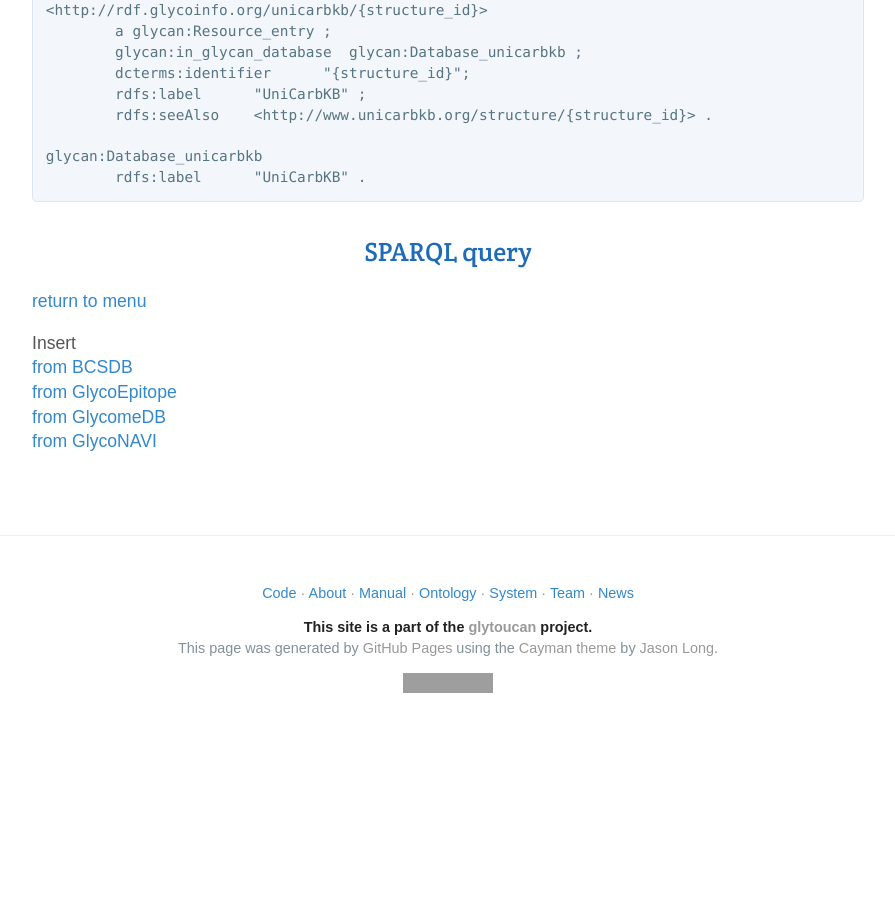
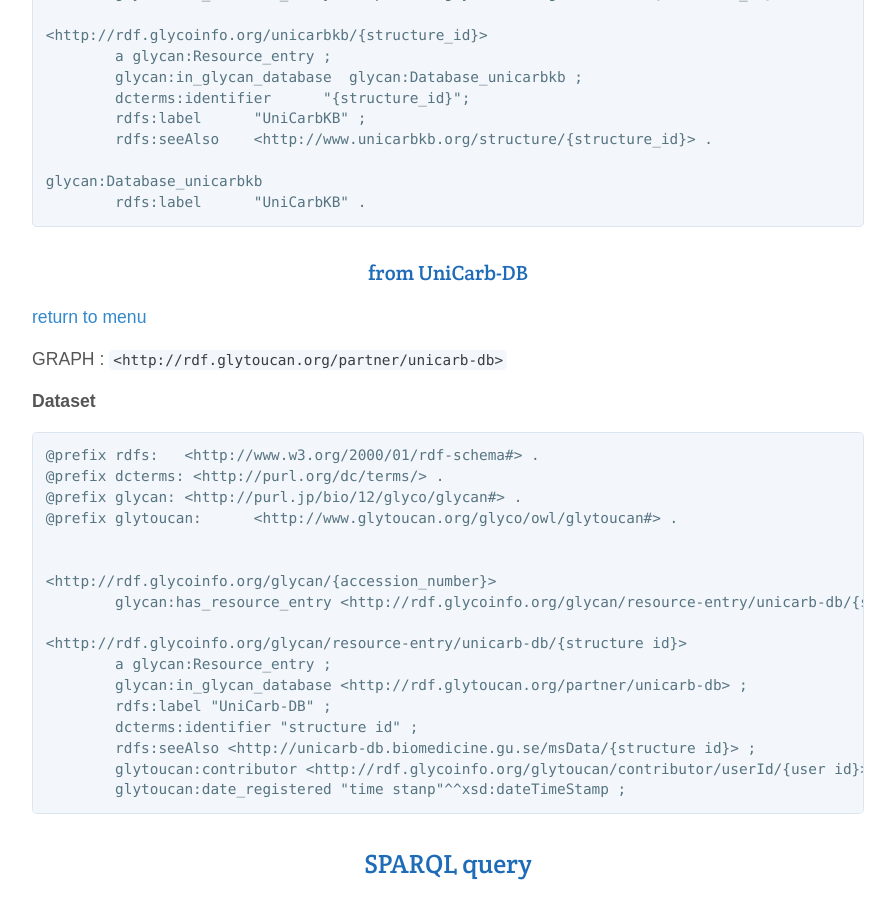
Before and after one commit to glytoucan/glytoucan, a Jekyll site: the page built from system/rdf/partnerRdf.md, in a window 1280 px wide and 900 px high, scrolled down 10093 px. Shown: the whole window, without its empty margins (192-1087 px from the left). Built offline with Jekyll 4.4.1, drawn with Linux system fonts in a browser that asks for light colours; nearby versions of some CDN libraries; before the commit the page ends 10839 px from its top, so only the background shows below that; grey boxes are pictures that could not be loaded.

Commit message:
add unicarb-db

````diff
--- a/system/rdf/partnerRdf.md
+++ b/system/rdf/partnerRdf.md
@@ -15,6 +15,7 @@
 	* [wwPDB](#wwpdb)
 	* [wwPDB CC](#wwpdb cc)
 * [from UniCarbKB](#from UniCarbKB)
+* [from UniCarb-DB](#from UniCarb-DB)
 * [SPARQL Query](#SPARQL Query)
 
 
@@ -501,6 +502,32 @@
 	rdfs:label	"UniCarbKB" .
 ```
 
+### <a name="from UniCarb-DB"> from UniCarb-DB
+[return to menu](#menu)
+
+GRAPH : `<http://rdf.glytoucan.org/partner/unicarb-db>`
+
+**Dataset**
+
+```
+@prefix rdfs:	<http://www.w3.org/2000/01/rdf-schema#> .
+@prefix dcterms: <http://purl.org/dc/terms/> .
+@prefix glycan:	<http://purl.jp/bio/12/glyco/glycan#> .
+@prefix glytoucan:	<http://www.glytoucan.org/glyco/owl/glytoucan#> .
+
+
+<http://rdf.glycoinfo.org/glycan/{accession_number}>
+	glycan:has_resource_entry <http://rdf.glycoinfo.org/glycan/resource-entry/unicarb-db/{structure id}> .
+
+<http://rdf.glycoinfo.org/glycan/resource-entry/unicarb-db/{structure id}>
+	a glycan:Resource_entry ;
+	glycan:in_glycan_database <http://rdf.glytoucan.org/partner/unicarb-db> ;
+	rdfs:label "UniCarb-DB" ;
+	dcterms:identifier "structure id" ;
+	rdfs:seeAlso <http://unicarb-db.biomedicine.gu.se/msData/{structure id}> ;
+	glytoucan:contributor <http://rdf.glycoinfo.org/glytoucan/contributor/userId/{user id}> ;
+	glytoucan:date_registered "time stanp"^^xsd:dateTimeStamp ;
+```
 
 
 ## <a name="SPARQL Query">SPARQL query
````
